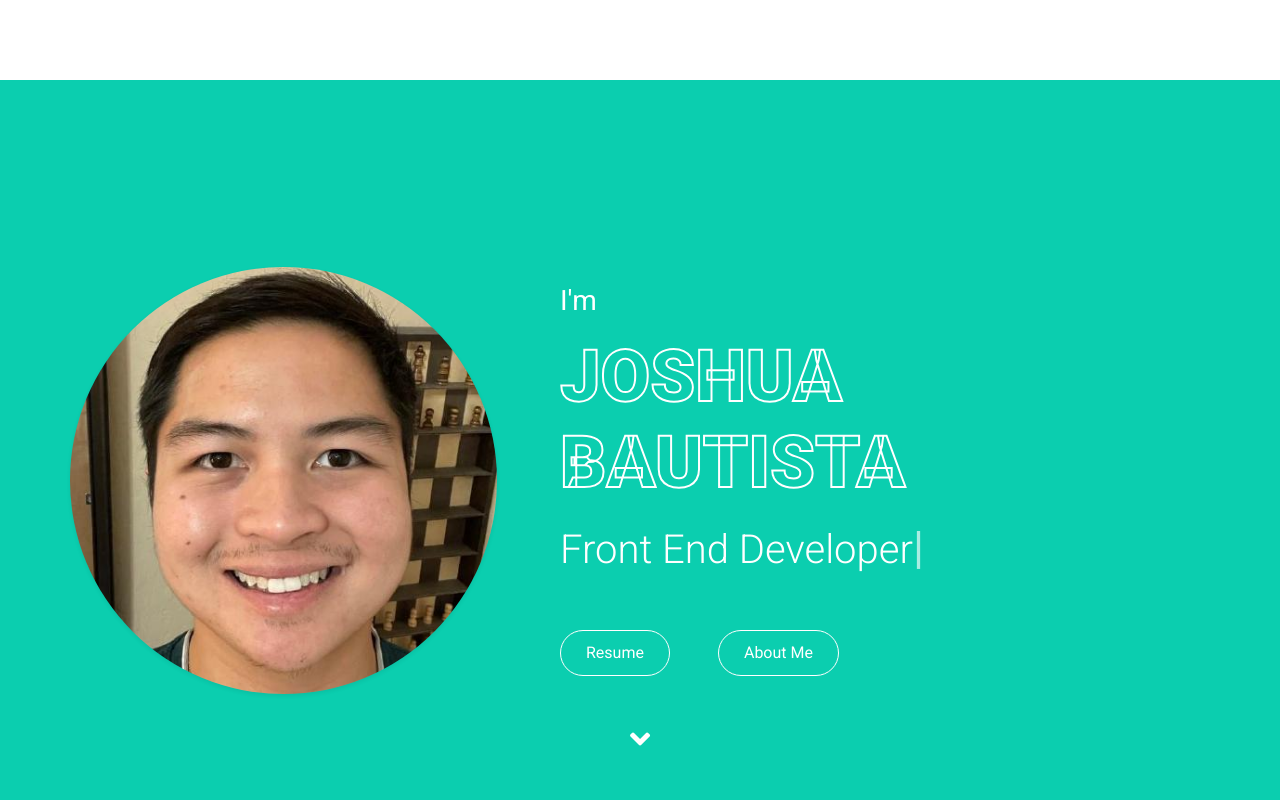
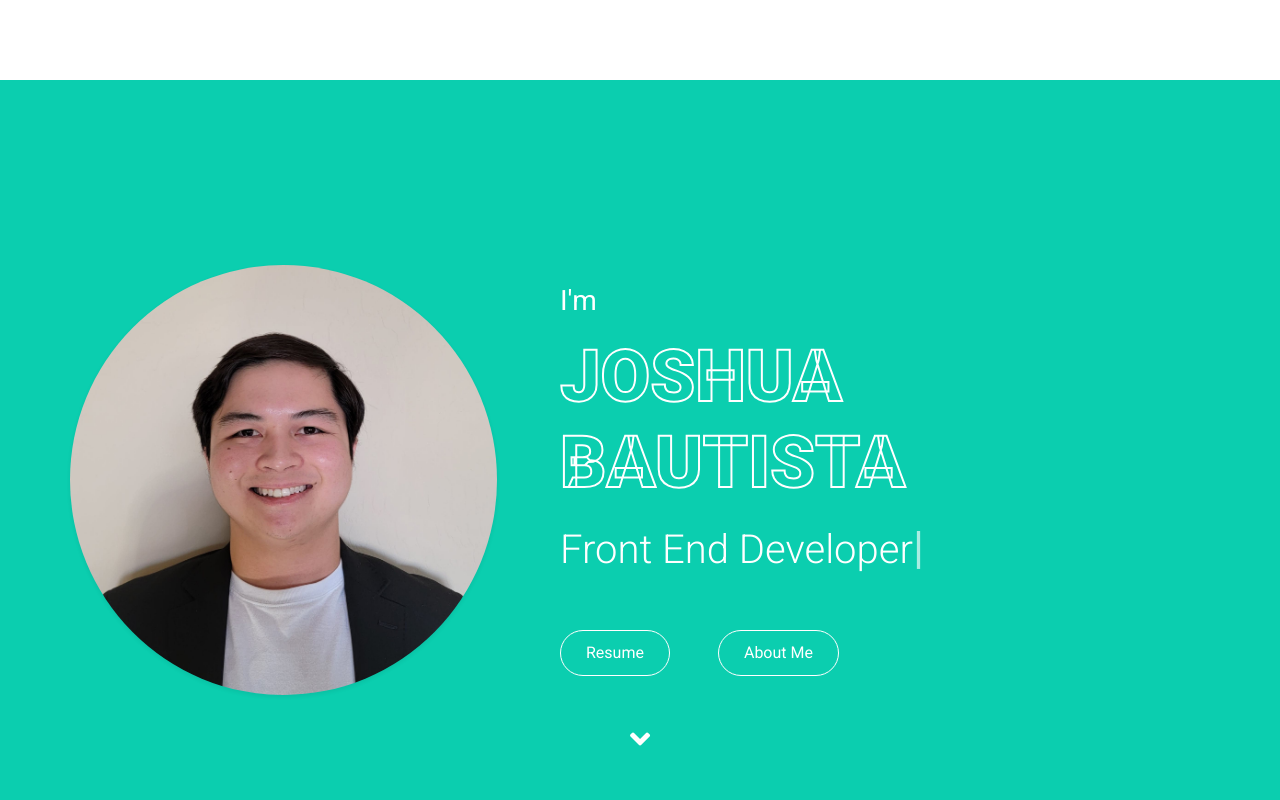
Before and after one commit to jrbauti-09/jrbauti-09.github.io, a plain HTML site: page index.html in a window 1280 px wide. Shown: the top 800 px of the page. Drawn offline with nearby package versions, Linux system fonts and the light colour scheme.

Commit message:
updated profile pic

```diff
--- a/index.html
+++ b/index.html
@@ -77,7 +77,7 @@
         <div class="container">
             <div class="row align-items-center">
                 <div class="col-lg-5 px-5 pl-lg-0 pb-5 pb-lg-0">
-                    <img class="img-fluid w-100 rounded-circle shadow-sm" src="img/profile_github.jpeg" alt="">
+                    <img class="img-fluid w-100 rounded-circle shadow-sm" src="img/profile_close.jpg" alt="">
                 </div>
                 <div class="col-lg-7 text-center text-lg-left">
                     <h3 class="text-white font-weight-normal mb-3">I'm</h3>
```
Also changed, not shown: img/profile_close.jpg (added).
